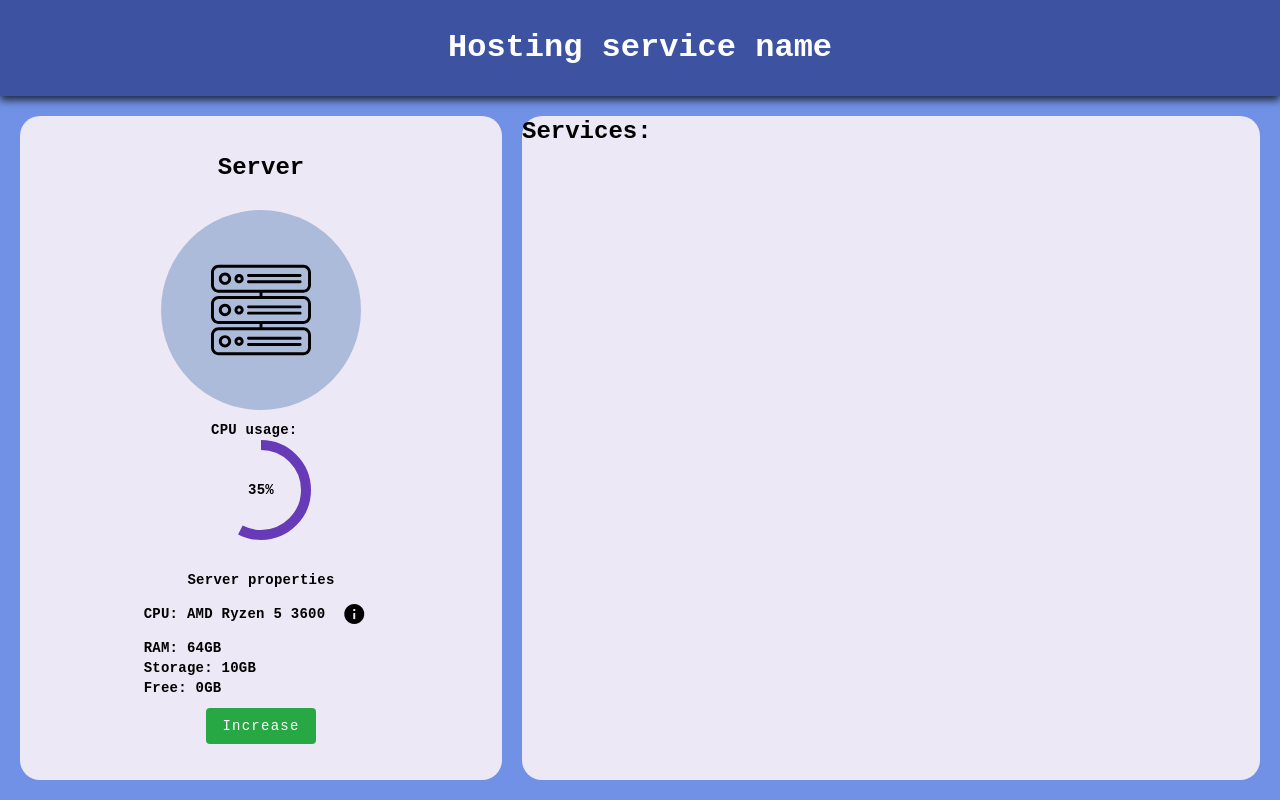
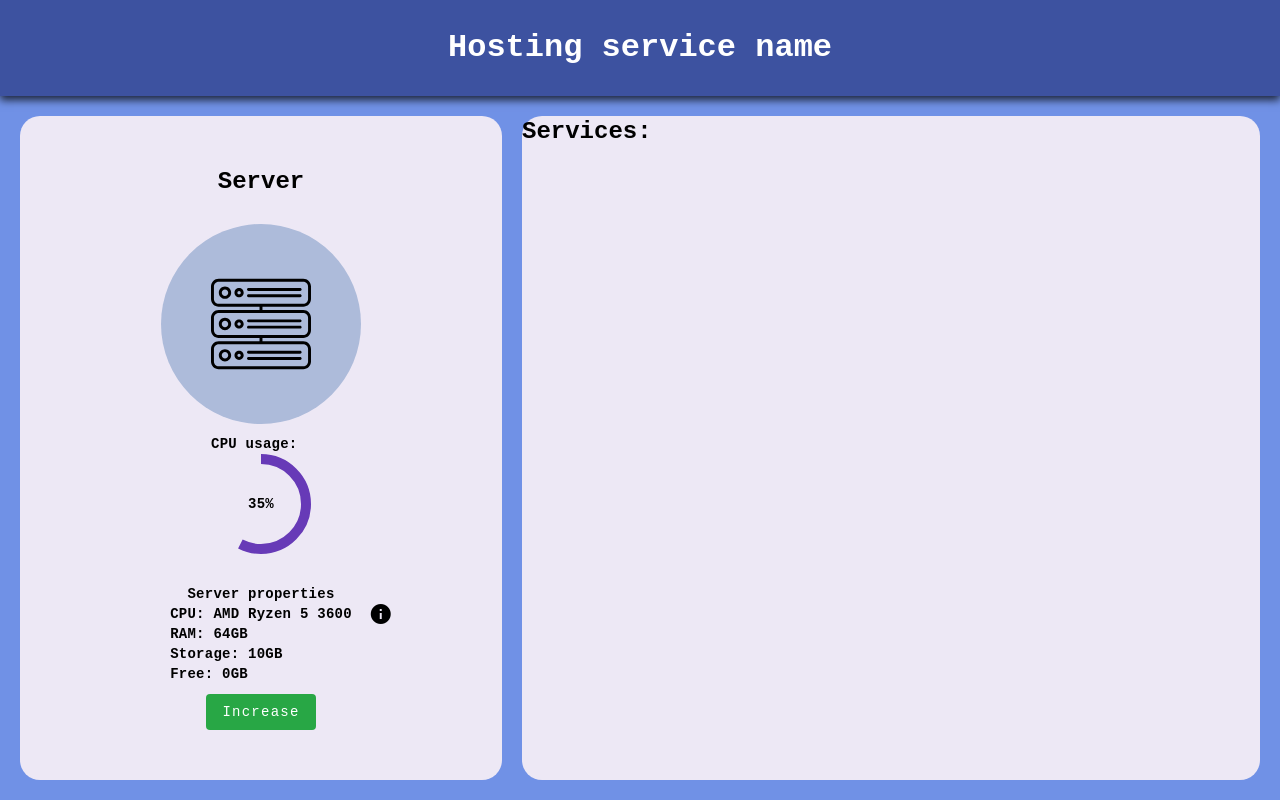
Before and after one commit to Sushilla/Hosting-service---DEMO-project, an Angular app: page / in a window 1280 px wide. Built offline with nearby package versions, Linux system fonts and the light colour scheme.

Commit message:
[FIX] Fix position of cpu information button

```diff
--- a/src/app/service-dashboard/components/server-resources/server-resources.component.html
+++ b/src/app/service-dashboard/components/server-resources/server-resources.component.html
@@ -46,12 +46,12 @@
     "
   >
     <p>Server properties</p>
-    <div>
+    <div style="position: relative">
       <span style="display: flex; align-items: center">
         <p>CPU: {{ UserServerProperties.cpu }}</p>
         <button
           mat-icon-button
-          style="margin-left: 5px"
+          style="position: absolute; right: calc(-48px - 5px)"
           (click)="OpenCPUInformationModal()"
         >
           <mat-icon>info</mat-icon>
--- a/src/app/service-dashboard/components/server-resources/server-resources.component.ts
+++ b/src/app/service-dashboard/components/server-resources/server-resources.component.ts
@@ -25,7 +25,6 @@ export class ServerResourcesComponent {
 
   constructor(public dialog: MatDialog) {
     this.SimulateServerLoad();
-    // @Inject(MAT_DIALOG_DATA) public data: any
   }
 
   SimulateServerLoad() {
```
